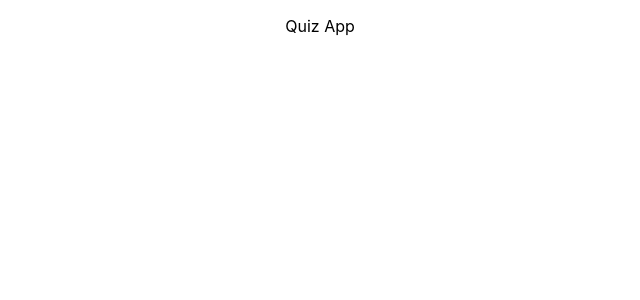
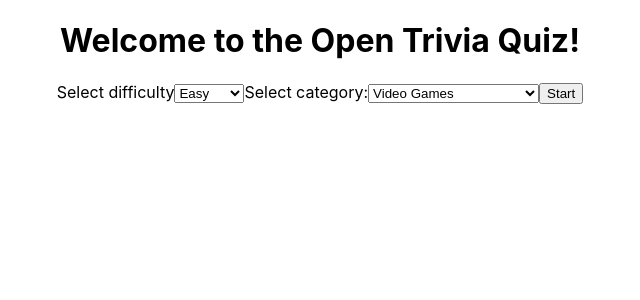
Before and after one commit to thanosades/quiz-app, a React (Create React App) app: page / in a window 1280 px wide. Shown: the top 300 px of the page, without its empty margins (320-960 px from the left). Built offline with nearby package versions, Linux system fonts and the light colour scheme.

Commit message:
add difficulty and category state

```diff
--- a/src/App.tsx
+++ b/src/App.tsx
@@ -1,10 +1,18 @@
-import React from 'react';
+import StartPage from './components/StartPage';
+import { Difficulty, Category } from './components/StartPage';
 import './App.css';
 
 function App() {
+
+  const startGame = (difficulty: Difficulty, category: Category) => {
+    console.log('GAME STARTS!');
+    console.log('difficulty', difficulty);
+    console.log('category', category);
+  }
+
   return (
     <div className="App">
-      <p>Quiz App</p>
+      <StartPage startGame={startGame} />
     </div>
   );
 }
--- /dev/null
+++ b/src/components/StartPage/index.tsx
@@ -0,0 +1,46 @@
+import React, { useState } from 'react';
+
+export type Difficulty = 'easy' | 'medium' | 'hard';
+export type Category = '9' | '15' | '14' | '31';
+
+export default function StartPage({ startGame }: { startGame: (difficulty: Difficulty, category: Category) => void}) {
+    const [difficulty, setDifficulty] = useState<Difficulty>('easy');
+    const [category, setCategory] = useState<Category>('15');
+
+    const handleDifficultyChange = (e: React.ChangeEvent<HTMLSelectElement>) => {
+        setDifficulty(e.currentTarget.value as Difficulty);
+    };
+
+    const handleCategoryChange = (e: React.ChangeEvent<HTMLSelectElement>) => {
+        setCategory(e.currentTarget.value as Category);
+    };
+
+    const handleSubmit = (e: React.SyntheticEvent) => {
+        e.preventDefault();
+        startGame(difficulty, category);
+    }
+
+    return (
+        <div>
+            <h1>Welcome to the Open Trivia Quiz!</h1>
+            <form onSubmit={handleSubmit}>
+                <label htmlFor="difficulty">Select difficulty</label>
+                <select id='difficulty' value={difficulty} onChange={handleDifficultyChange}>
+                    <option value='easy'>Easy</option>
+                    <option value='medium'>Medium</option>
+                    <option value='hard'>Hard</option>
+                </select>
+
+                <label htmlFor='category'>Select category:</label>
+                <select id='category' value={category} onChange={handleCategoryChange}>
+                    <option value='15'>Video Games</option>
+                    <option value='14'>Entertainment: Television</option>
+                    <option value='31'>Anime & Manga</option>
+                    <option value='9'>General Knowledge</option>
+                </select>
+
+                <button>Start</button>
+            </form>
+        </div>
+    );
+}
```
